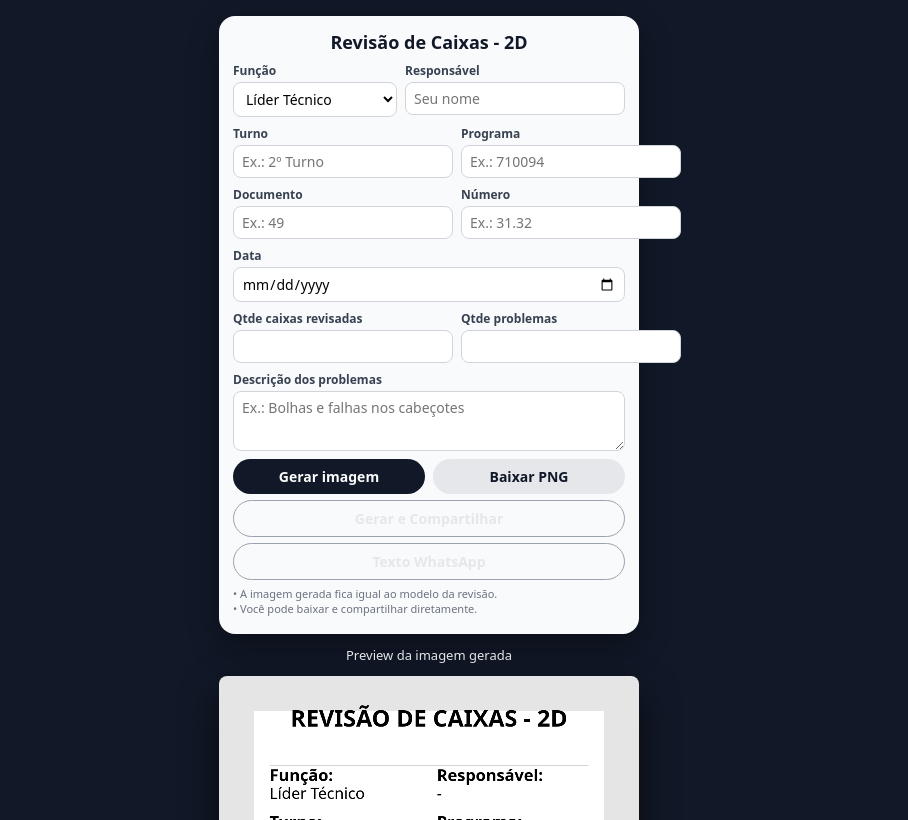
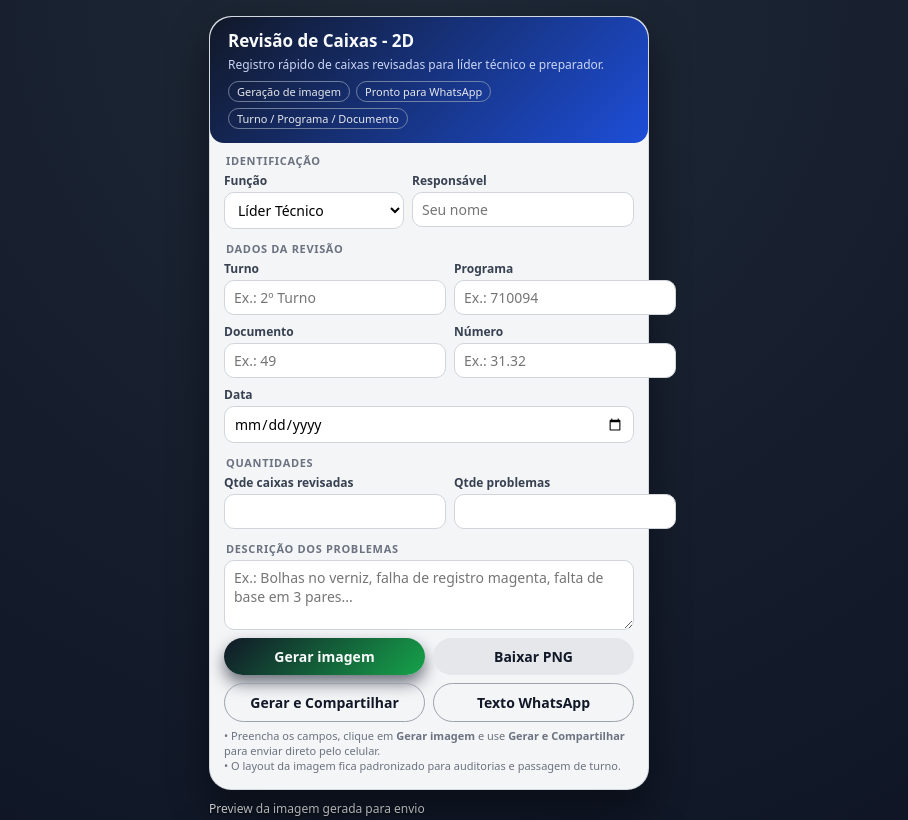
Before and after one commit to werlanebraga33-collab/revisao-caixas-2d, a plain HTML site: page index.html in a window 1280 px wide. Shown: the top 820 px of the page, without its empty margins (211-1119 px from the left). Drawn offline with Linux system fonts and the light colour scheme.

Commit message:
Refactor index.html for improved layout and styles
Refactor HTML structure and styles for improved layout and design consistency. Update form elements, buttons, and canvas rendering for better user experience.

```diff
--- a/index.html
+++ b/index.html
@@ -5,54 +5,193 @@
   <title>Revisão de Caixas - 2D</title>
   <meta name="viewport" content="width=device-width,initial-scale=1" />
   <style>
-    *{box-sizing:border-box;font-family:system-ui,-apple-system,BlinkMacSystemFont,"Segoe UI",sans-serif}
+    *{
+      box-sizing:border-box;
+      font-family:system-ui,-apple-system,BlinkMacSystemFont,"Segoe UI",sans-serif
+    }
     body{
-      margin:0;padding:16px;
-      background:#111827;
-      display:flex;flex-direction:column;align-items:center;gap:12px;
+      margin:0;
+      padding:16px;
+      background:radial-gradient(circle at top,#1f2937,#020617);
+      min-height:100vh;
+      display:flex;
+      flex-direction:column;
+      align-items:center;
+      gap:16px;
       color:#111827;
     }
+    .app-shell{
+      width:100%;
+      max-width:440px;
+      display:flex;
+      flex-direction:column;
+      gap:10px;
+    }
     .card-form{
-      width:100%;max-width:420px;
-      background:#f9fafb;border-radius:16px;
-      padding:14px 14px 18px;
-      box-shadow:0 12px 30px rgba(0,0,0,.35);
+      width:100%;
+      background:rgba(249,250,251,0.98);
+      border-radius:22px;
+      padding:0 14px 16px;
+      box-shadow:0 18px 40px rgba(0,0,0,.45);
+      border:1px solid rgba(148,163,184,.35);
+      backdrop-filter:blur(10px);
     }
-    .card-form h1{
-      font-size:18px;margin:0 0 8px;font-weight:700;text-align:center;color:#111827;
+    .card-header{
+      margin:0 -14px 10px;
+      padding:12px 18px 14px;
+      border-radius:22px 22px 14px 14px;
+      background:linear-gradient(135deg,#111827,#1d4ed8);
+      display:flex;
+      flex-direction:column;
+      gap:4px;
     }
+    .card-title{
+      font-size:17px;
+      font-weight:700;
+      color:#f9fafb;
+    }
+    .card-subtitle{
+      font-size:12px;
+      color:#cbd5f5;
+    }
+    .pill-row{
+      display:flex;
+      gap:6px;
+      margin-top:4px;
+      flex-wrap:wrap;
+    }
+    .pill{
+      font-size:11px;
+      padding:2px 8px;
+      border-radius:999px;
+      border:1px solid rgba(148,163,184,.7);
+      color:#e5e7eb;
+    }
+
+    .section-label{
+      font-size:11px;
+      font-weight:600;
+      text-transform:uppercase;
+      letter-spacing:0.06em;
+      color:#6b7280;
+      margin:4px 2px 4px;
+    }
+
     .form-row{display:flex;gap:8px}
-    .form-group{display:flex;flex-direction:column;gap:3px;margin-bottom:8px;flex:1}
-    label{font-size:12px;font-weight:600;color:#374151}
+    .form-group{
+      display:flex;
+      flex-direction:column;
+      gap:3px;
+      margin-bottom:8px;
+      flex:1;
+    }
+    label{
+      font-size:12px;
+      font-weight:600;
+      color:#374151;
+    }
     input,textarea,select{
-      border-radius:8px;border:1px solid #d1d5db;
-      padding:6px 8px;font-size:14px;outline:none;background:#fff;
+      border-radius:10px;
+      border:1px solid #d1d5db;
+      padding:7px 9px;
+      font-size:14px;
+      outline:none;
+      background:#ffffff;
+      transition:border-color .15s,box-shadow .15s,transform .08s;
     }
     input:focus,textarea:focus,select:focus{
-      border-color:#6366f1;box-shadow:0 0 0 1px rgba(99,102,241,.4);
+      border-color:#4f46e5;
+      box-shadow:0 0 0 1px rgba(79,70,229,.35);
+      transform:translateY(-1px);
     }
-    textarea{resize:vertical;min-height:60px;max-height:140px}
-    .buttons{display:flex;flex-wrap:wrap;gap:8px;margin-top:6px}
+    textarea{
+      resize:vertical;
+      min-height:70px;
+      max-height:160px;
+    }
+
+    .buttons{
+      display:flex;
+      flex-wrap:wrap;
+      gap:8px;
+      margin-top:8px;
+    }
     .btn{
-      border:none;border-radius:999px;
-      padding:8px 12px;font-size:14px;font-weight:600;cursor:pointer;
-      flex:1;min-width:130px;display:flex;align-items:center;justify-content:center;
+      border:none;
+      border-radius:999px;
+      padding:9px 12px;
+      font-size:14px;
+      font-weight:600;
+      cursor:pointer;
+      flex:1;
+      min-width:130px;
+      display:flex;
+      align-items:center;
+      justify-content:center;
+      gap:6px;
+      transition:transform .08s,box-shadow .12s,background .12s;
+      white-space:nowrap;
     }
-    .btn-primary{background:#111827;color:#f9fafb}
-    .btn-secondary{background:#e5e7eb;color:#111827}
-    .btn-outline{background:transparent;border:1px solid #9ca3af;color:#e5e7eb}
-    .hint{font-size:11px;color:#6b7280;margin-top:6px}
+    .btn-primary{
+      background:linear-gradient(135deg,#111827,#16a34a);
+      color:#f9fafb;
+      box-shadow:0 8px 16px rgba(15,23,42,.6);
+    }
+    .btn-secondary{
+      background:#e5e7eb;
+      color:#111827;
+    }
+    .btn-outline{
+      background:transparent;
+      border:1px solid #9ca3af;
+      color:#111827;
+    }
+    .btn-outline.alt{
+      color:#e5e7eb;
+      border-color:#9ca3af;
+    }
+    .btn:active{
+      transform:translateY(1px);
+      box-shadow:none;
+    }
+
+    .hint{
+      font-size:11px;
+      color:#6b7280;
+      margin-top:6px;
+    }
+
+    .preview-title{
+      color:#e5e7eb;
+      font-size:12px;
+      text-shadow:0 1px 2px rgba(0,0,0,.7);
+    }
     canvas{
-      width:100%;max-width:420px;border-radius:8px;
-      background:#000;box-shadow:0 16px 36px rgba(0,0,0,.6);
+      width:100%;
+      max-width:440px;
+      border-radius:18px;
+      background:#020617;
+      box-shadow:0 22px 46px rgba(0,0,0,.75);
+      border:1px solid rgba(30,64,175,.6);
     }
-    .preview-title{color:#e5e7eb;font-size:13px}
   </style>
 </head>
 <body>
+  <div class="app-shell">
     <div class="card-form">
-    <h1>Revisão de Caixas - 2D</h1>
+      <div class="card-header">
+        <div class="card-title">Revisão de Caixas - 2D</div>
+        <div class="card-subtitle">
+          Registro rápido de caixas revisadas para líder técnico e preparador.
+        </div>
+        <div class="pill-row">
+          <div class="pill">Geração de imagem</div>
+          <div class="pill">Pronto para WhatsApp</div>
+          <div class="pill">Turno / Programa / Documento</div>
+        </div>
+      </div>
 
+      <div class="section-label">Identificação</div>
       <div class="form-row">
         <div class="form-group">
           <label>Função</label>
@@ -67,6 +206,7 @@
         </div>
       </div>
 
+      <div class="section-label">Dados da revisão</div>
       <div class="form-row">
         <div class="form-group">
           <label>Turno</label>
@@ -96,6 +236,7 @@
         </div>
       </div>
 
+      <div class="section-label">Quantidades</div>
       <div class="form-row">
         <div class="form-group">
           <label>Qtde caixas revisadas</label>
@@ -107,9 +248,9 @@
         </div>
       </div>
 
+      <div class="section-label">Descrição dos problemas</div>
       <div class="form-group">
-      <label>Descrição dos problemas</label>
-      <textarea id="descricao" placeholder="Ex.: Bolhas e falhas nos cabeçotes"></textarea>
+        <textarea id="descricao" placeholder="Ex.: Bolhas no verniz, falha de registro magenta, falta de base em 3 pares..."></textarea>
       </div>
 
       <div class="buttons">
@@ -119,20 +260,18 @@
 
       <div class="buttons">
         <button class="btn btn-outline" id="btnShare">Gerar e Compartilhar</button>
-    </div>
-
-    <div class="buttons">
         <button class="btn btn-outline" id="btnWhats">Texto WhatsApp</button>
       </div>
 
       <div class="hint">
-      • A imagem gerada fica igual ao modelo da revisão.<br>
-      • Você pode baixar e compartilhar diretamente.
+        • Preencha os campos, clique em <b>Gerar imagem</b> e use <b>Gerar e Compartilhar</b> para enviar direto pelo celular.<br>
+        • O layout da imagem fica padronizado para auditorias e passagem de turno.
       </div>
     </div>
 
-  <div class="preview-title">Preview da imagem gerada</div>
+    <div class="preview-title">Preview da imagem gerada para envio</div>
     <canvas id="canvas" width="1080" height="1920"></canvas>
+  </div>
 
   <script>
     const canvas = document.getElementById("canvas");
@@ -189,7 +328,7 @@
       ctx.fillStyle = "#e5e5e5";
       ctx.fillRect(0, 0, canvas.width, canvas.height);
 
-      // cartão
+      // cartão branco
       const m = 90;
       const cardX = m, cardY = m;
       const cardW = canvas.width - m*2;
@@ -197,25 +336,22 @@
       ctx.fillStyle="#ffffff";
       ctx.fillRect(cardX, cardY, cardW, cardH);
 
-      // título
-      ctx.fillStyle="#000";
-      ctx.font="bold 60px system-ui";
+      // faixa de topo
+      const headerH = 130;
+      ctx.fillStyle = "#111827";
+      ctx.fillRect(cardX, cardY, cardW, headerH);
+
+      ctx.fillStyle="#f9fafb";
+      ctx.font="bold 58px system-ui";
       ctx.textAlign="center";
-      ctx.fillText("REVISÃO DE CAIXAS - 2D", canvas.width/2, cardY+40);
+      ctx.textBaseline="top";
+      ctx.fillText("REVISÃO DE CAIXAS - 2D", canvas.width/2, cardY+26);
 
       ctx.textAlign="left";
-      let y = cardY + 140;
-
-      // linha decorativa
-      ctx.strokeStyle="#d4d4d4";ctx.lineWidth=3;
-      ctx.beginPath();
-      ctx.moveTo(cardX+40,y);
-      ctx.lineTo(cardX+cardW-40,y);
-      ctx.stroke();
-
-      y+=40;
+      let y = cardY + headerH + 30;
 
       // Função / Responsável
+      ctx.fillStyle="#000";
       ctx.font="bold 42px system-ui";
       ctx.fillText("Função:",cardX+40,y);
       ctx.fillText("Responsável:",cardX+cardW/2+20,y);
@@ -254,12 +390,13 @@
       // linha divisória
       y+=120;
       ctx.strokeStyle="#d4d4d4";
+      ctx.lineWidth=3;
       ctx.beginPath();
       ctx.moveTo(cardX+40,y);
       ctx.lineTo(cardX+cardW-40,y);
       ctx.stroke();
 
-      // Revisadas / com problema
+      // Revisadas / problemas
       y+=40;
       ctx.font="bold 42px system-ui";
       ctx.fillText("Qtde caixas revisadas:",cardX+40,y);
@@ -280,6 +417,7 @@
       // descrição
       y+=40;
       ctx.font="bold 42px system-ui";
+      ctx.fillStyle="#000";
       ctx.fillText("Descrição dos problemas:",cardX+40,y);
 
       y+=56;
@@ -322,9 +460,11 @@
               files:[file]
             });
           }catch(err){
-            console.log("Cancelado",err);
+            console.log("Compartilhamento cancelado",err);
           }
-        }else alert("Compartilhamento não suportado.");
+        }else{
+          alert("Seu navegador não suporta o botão de compartilhar.");
+        }
       });
     });
 
```
Lines whose indentation alone changed are shown as unchanged.
